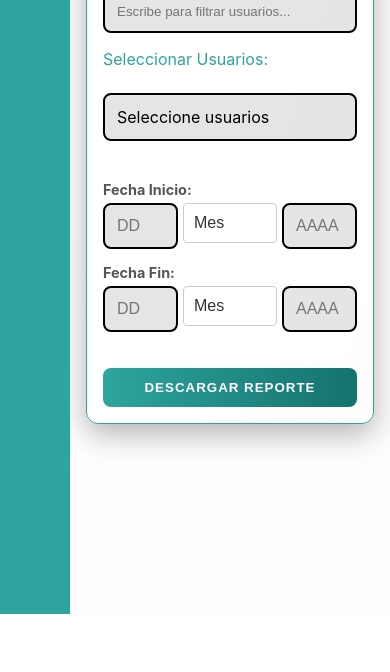
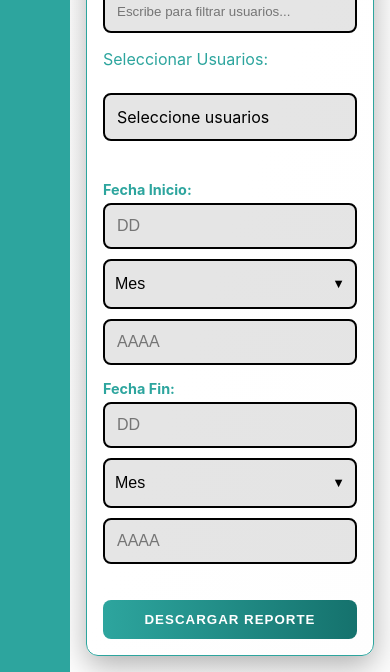
Before and after one commit to Anathema69/registro-cripto_v2, a website: page frontend/download-panel.html in a window 390 px wide. Shown: the part 230-902 px from the top of the page. Before the commit the page ends 844 px from the top, so only its background shows below. Drawn offline with Linux system fonts and the light colour scheme; no server answers; sample sign-in values are in the browser's storage.

Commit message:
Update input date
Se actualizo el campo fecha del mes, en la vista de generar reportes

```diff
--- a/frontend/styles/download-panel.css
+++ b/frontend/styles/download-panel.css
@@ -24,7 +24,7 @@ body {
     padding: 0;
 }
 
-/* CONTENEDOR PRINCIPAL */
+/* MAIN CONTAINER */
 .download-container {
     display: flex;
     width: 100%;
@@ -86,7 +86,7 @@ body {
 }
 
 
-/* CONTENIDO PRINCIPAL */
+/* MAIN CONTENT */
 .download-content {
     flex-grow: 1;
     background: linear-gradient(to bottom right, var(--color-black-soft), var(--color-black-deep));
@@ -94,7 +94,7 @@ body {
     overflow-y: auto;
 }
 
-/* ENCABEZADO SUPERIOR */
+/* TOP HEADER */
 .admin-header {
     display: flex;
     justify-content: space-between;
@@ -126,7 +126,7 @@ body {
     box-shadow: 0 4px 10px rgba(139, 0, 0, 0.5);
 }
 
-/* SECCIÓN DE DESCARGA */
+/* DOWNLOAD SECTION */
 .download-section {
     display: flex;
     flex-direction: column;
@@ -142,7 +142,7 @@ body {
     text-align: center;
 }
 
-/* FORMULARIO DE DESCARGA */
+/* DOWNLOAD FORM */
 .download-form {
     background: rgba(255, 255, 255, 0.4);
     border-radius: 12px;
@@ -386,7 +386,7 @@ body {
     }
 }
 
-/* Para dispositivos más pequeños (móviles) */
+/* For smaller devices (mobile) */
 @media screen and (max-width: 600px) {
     .sidebar {
         width: 70px;
@@ -420,73 +420,86 @@ body {
     }
 }
 
-/* Estilos para las fechas en download-panel.css (similar a user-panel) */
+/* Styles for dates in download-panel.css (similar to user-panel) */
 .date-range {
     display: flex;
-    gap: 15px; /* Espacio entre los dos bloques de fecha */
-    margin-bottom: 20px; /* Espacio debajo de los campos de fecha */
-    width: 100%; /* Asegura que ocupe el ancho del contenedor */
+    gap: 15px; /* Space between the two date blocks */
+    margin-bottom: 20px; /* Space below date fields */
+    width: 100%; /* Ensures it occupies the width of the container */
 }
 
 .date-field {
-    flex: 1; /* Permite que ambos bloques de fecha crezcan por igual */
+    flex: 1; /* Allows both date blocks to grow equally */
 }
 
 .date-field label {
     display: block;
     margin-bottom: 5px;
-    color: #555; /* Un color de etiqueta similar */
+    color: var(--color-gold-primary);
     font-size: 0.9em;
     font-weight: bold;
 }
 
 .date-separate {
     display: flex;
-    gap: 5px; /* Espacio entre día, mes y año */
+    gap: 5px; /* Space between day, month, and year */
     width: 100%;
 }
 
 .date-input {
     flex: 1;
     padding: 10px;
-    border: 1px solid #ccc;
-    border-radius: 4px;
+    background: rgba(0, 0, 0, 0.1);
+    border: 2px solid var(--color-silver-dark);
+    border-radius: 8px;
     font-size: 1em;
-    color: #333;
-    box-sizing: border-box; /* Importante para el manejo del padding y el border */
+    color: var(--color-silver-dark);
+    box-sizing: border-box; /* Important for handling padding and border */
 }
 
 .date-input:focus {
     outline: none;
-    border-color: var(--color-gold-primary); /* Usando tu color primario */
-    box-shadow: 0 0 5px rgba(45, 165, 158, 0.5); /* Sombra similar al focus */
+    border-color: var(--color-gold-primary); /* Using your primary color */
+    box-shadow: 0 0 5px rgba(45, 165, 158, 0.5); /* Shadow similar to focus */
 }
 
+/* NEW STYLE FOR MONTH SELECT THAT LOOKS LIKE INPUTS */
 .custom-month-select {
     position: relative;
-    flex: 2; /* Ocupa más espacio que día/año para el mes */
+    flex: 2;
 }
 
+/* Make the month button look like day and year inputs */
 .custom-month-trigger {
     width: 100%;
     padding: 10px;
-    border: 1px solid #ccc;
-    border-radius: 4px;
+    background: rgba(0, 0, 0, 0.1);
+    border: 2px solid var(--color-silver-dark);
+    border-radius: 8px;
     font-size: 1em;
-    color: #333;
+    color: var(--color-silver-dark);
     text-align: left;
-    background-color: #fff;
     cursor: pointer;
     box-sizing: border-box;
     display: flex;
     justify-content: space-between;
     align-items: center;
+    height: 50px;
+
 }
 
-.custom-month-trigger:focus {
+.custom-month-trigger:focus,
+.custom-month-trigger:active {
     outline: none;
     border-color: var(--color-gold-primary);
     box-shadow: 0 0 5px rgba(45, 165, 158, 0.5);
+}
+
+/* Add an arrow icon to indicate it's a dropdown */
+.custom-month-trigger::after {
+    content: "▼";
+    font-size: 0.8em;
+    margin-left: 5px;
 }
 
 .custom-month-dropdown {
@@ -495,14 +508,13 @@ body {
     left: 0;
     width: 100%;
     background-color: #fff;
-    border: 1px solid #ccc;
-    border-top: none;
-    border-radius: 0 0 4px 4px;
+    border: 2px solid var(--color-silver-dark);
+    border-radius: 0 0 8px 8px;
     z-index: 10;
     display: none;
     overflow-y: auto;
-    max-height: 150px;
-    box-shadow: 0 2px 5px rgba(0, 0, 0, 0.1);
+    max-height: 200px;
+    box-shadow: 0 4px 8px rgba(0, 0, 0, 0.2);
 }
 
 .custom-month-dropdown.open {
@@ -517,10 +529,29 @@ body {
     background-color: transparent;
     text-align: left;
     font-size: 1em;
-    color: #333;
+    color: var(--color-silver-dark);
     cursor: pointer;
+    transition: background 0.2s ease;
 }
 
 .custom-month-dropdown button:hover {
-    background-color: #f0f0f0;
+    background-color: rgba(45, 165, 158, 0.2);
 }
+
+/* Remove the margin that was causing problems */
+#selectedFinMes {
+    margin-left: 0;
+}
+
+/* Responsiveness for date fields */
+@media screen and (max-width: 768px) {
+    .date-separate {
+        flex-direction: column;
+        gap: 10px;
+    }
+
+    .date-input,
+    .custom-month-trigger {
+        width: 100%;
+    }
+}
```
Also changed, not shown: frontend/download-panel.html (+0 -1 lines).
